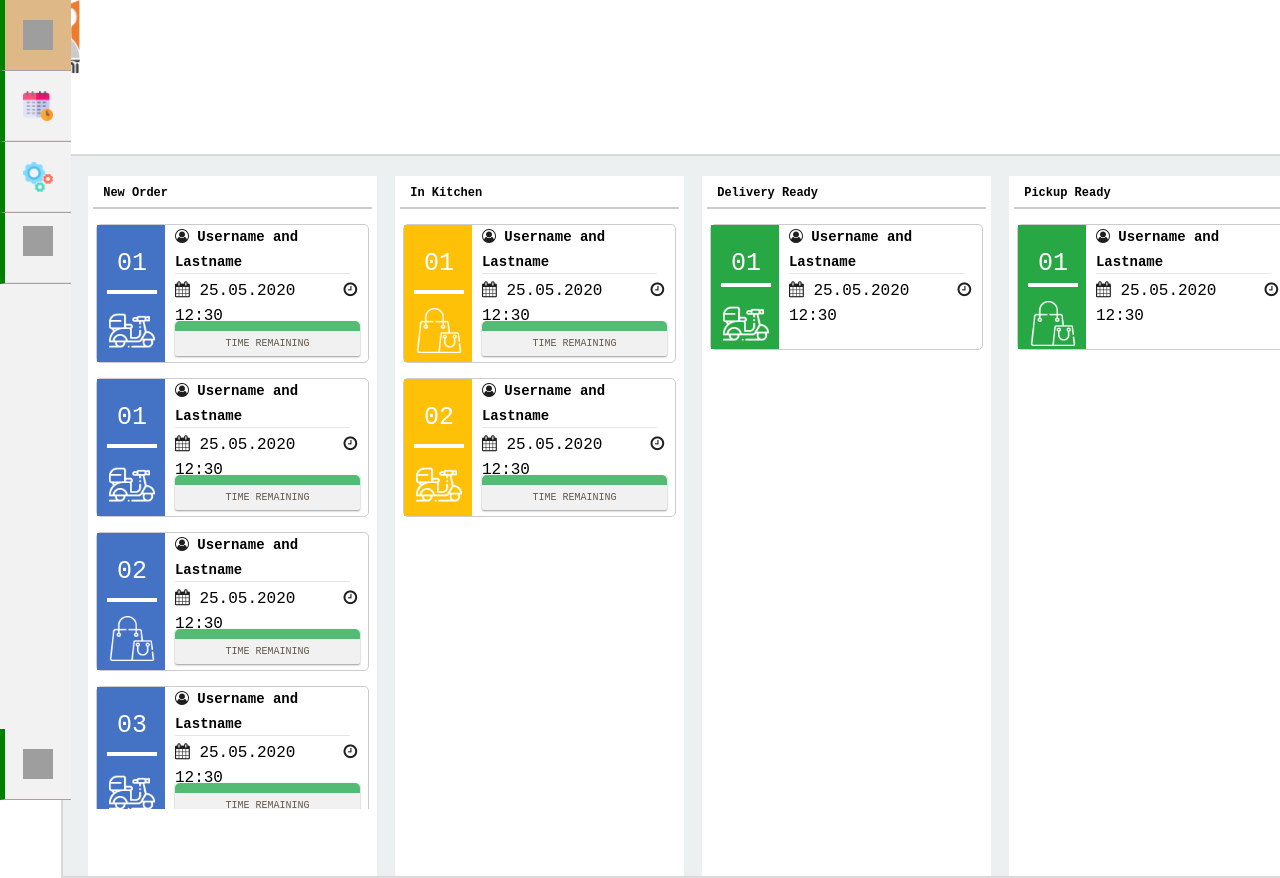
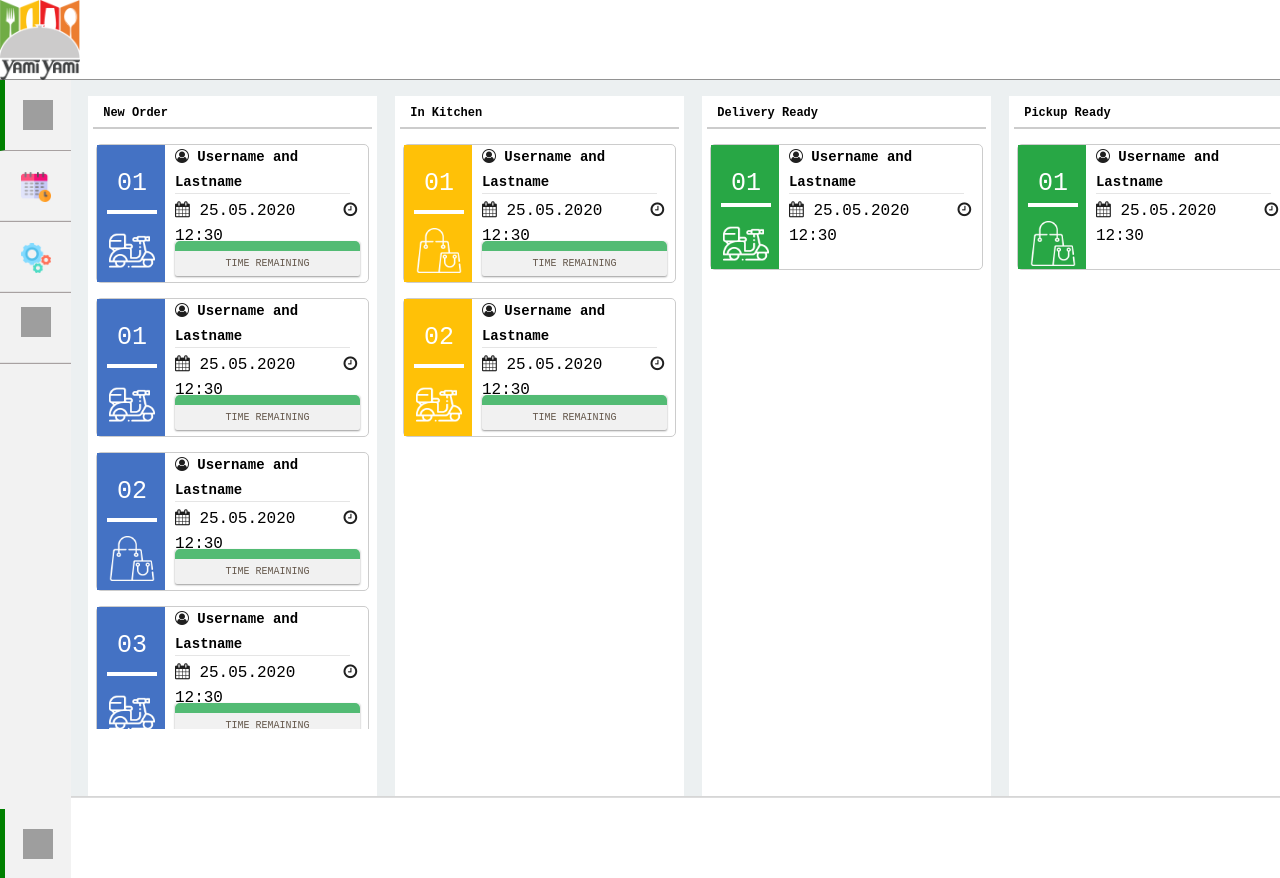
Before and after one commit to Muhammad-Bilal-7896/ClientWebsite, a plain HTML site: page index.html in a window 1280 px wide. Shown: the top 878 px of the page. After the commit the page ends 800 px from the top, so only its background shows below. Drawn offline with nearby package versions, Linux system fonts and the light colour scheme; grey boxes are pictures that could not be loaded; a script that the page names is missing.

Commit message:
Update dash.css

```diff
--- a/css/dash.css
+++ b/css/dash.css
@@ -100,13 +100,14 @@ h4 {
 .sidemenu > li:first-child > a,
 .sidemenu > li:last-child > a {
   box-shadow: none;
+  border-left: 5px solid green;
 }
 .sidemenu > li.active .sidemenu-sub {
   display: table-cell;
 }
 .sidemenu > li.active > a {
   box-shadow: inset 3px 0 0 #bababa;
-  color: #595959;
+  border-left: 5px solid green;
 }
 .sidemenu > li.full-height {
   height: 100%;
@@ -122,7 +123,7 @@ h4 {
   text-align: center;
   text-decoration: none;
   border-bottom: 0.1px solid rgb(168, 161, 161);
-  border-left: 5px solid green;
+
 }
 .sidemenu > li > a:hover {
   color: #727272;
@@ -214,6 +215,17 @@ h4 {
 .sidemenu > li .sidemenu-sub > li > a > .fa {
   margin-top: 2px;
 }
-#sidemenu li ul{
+#sidemenu{
+    margin-top: 80px;
+}
 
+
+#top-nav
+{
+  background-color: rgb(255, 255, 255);
+  width: 100%;
+  position: fixed;
+  z-index: 10000;
+  height: 80px;
+  border-bottom: 0.5px solid rgb(146, 146, 146);
 }
```
